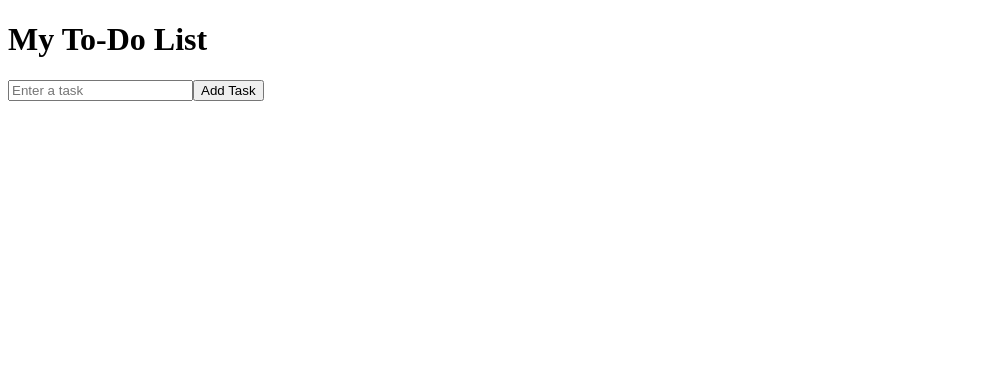
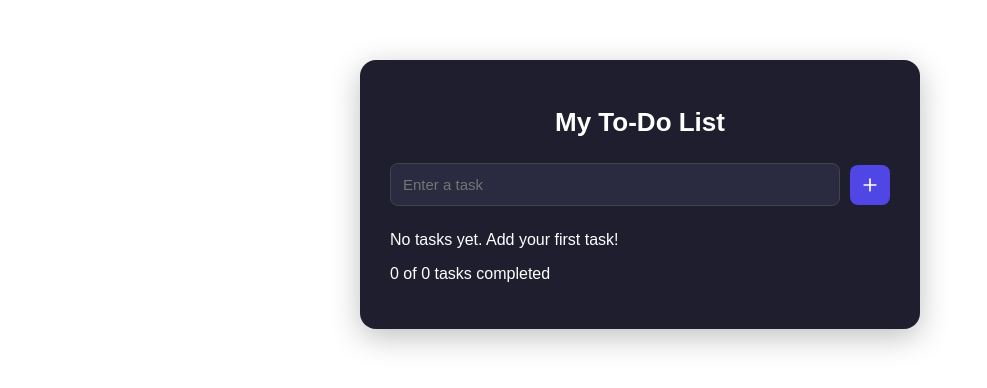
Before and after one commit to fuinodev/react-fundementals, a React (Vite) app: page / in a window 1280 px wide. Shown: the top 388 px of the page, without its empty margins (0-987 px from the left). Built offline with nearby package versions, Linux system fonts and the light colour scheme.

Commit message:
with css

```diff
--- a/src/components/Reducer/ReducerToDoList.jsx
+++ b/src/components/Reducer/ReducerToDoList.jsx
@@ -1,5 +1,8 @@
 import { useReducer, useState } from "react";
+import { Plus, Check, Undo2, Trash2 } from "lucide-react";
+import "./ReducerTodolist.css";
 
+// Reducer function
 const reducer = (state, action) => {
   switch (action.type) {
     case "add":
@@ -15,23 +18,26 @@ const reducer = (state, action) => {
     case "toggle":
       return state.map((task) =>
         task.id === action.id
-     ? {...task, completed : !task.completed}
+          ? { ...task, completed: !task.completed }
           : task
       );
 
     case "delete":
-   return state.filter((task) => task.id !== action.id);
-
+      return state.filter(
+        (task) => task.id !== action.id
+      );
 
     default:
       return state;
   }
 };
 
+// Main component
 const ReducerTodoList = () => {
   const [tasks, dispatch] = useReducer(reducer, []);
   const [input, setInput] = useState("");
 
+  // Add task
   const handleAdd = () => {
     if (!input.trim()) return;
 
@@ -45,40 +51,108 @@ const ReducerTodoList = () => {
   };
 
   return (
-    <div>
+    <div className="todo-container">
       <h1>My To-Do List</h1>
 
+      {/* Input Section */}
+      <div className="todo-input-group">
         <input
+          className="todo-input"
           type="text"
           value={input}
-        onChange={(event) => setInput(event.target.value)}
+          onChange={(event) =>
+            setInput(event.target.value)
+          }
+          onKeyDown={(event) => {
+            if (event.key === "Enter") {
+              handleAdd();
+            }
+          }}
           placeholder="Enter a task"
         />
 
-      <button onClick={handleAdd}>Add Task</button>
+        <button
+          className="todo-add-btn"
+          type="button"
+          onClick={handleAdd}
+          aria-label="Add task"
+        >
+          <Plus size={20} />
+        </button>
+      </div>
 
-      <ul>
+      {/* Task List */}
+      <ul className="todo-list">
         {tasks.map((task) => (
-          <li key={task.id}>
+          <li className="todo-item" key={task.id}>
+
+            {/* Task Text */}
             <span
+              className="todo-text"
               style={{
-    textDecoration: task.completed ? "line-through" : "none",
+                textDecoration: task.completed
+                  ? "line-through"
+                  : "none",
               }}
             >
               {task.text}
             </span>
 
- <button onClick={() => dispatch({ type: "toggle", id: task.id})}
+            {/* Complete / Undo Button */}
+            <button
+              className="todo-complete-btn"
+              type="button"
+              onClick={() =>
+                dispatch({
+                  type: "toggle",
+                  id: task.id,
+                })
+              }
+              aria-label={
+                task.completed
+                  ? "Undo completion"
+                  : "Complete task"
+              }
             >
-  {task.completed ? "Undo" : "Completed"}
+              {task.completed ? (
+                <Undo2 size={20} />
+              ) : (
+                <Check size={20} />
+              )}
             </button>
 
-          <button onClick={() => dispatch({ type: "delete", id: task.id})}>
-  Delete
+            {/* Delete Button */}
+            <button
+              className="todo-delete-btn"
+              type="button"
+              onClick={() =>
+                dispatch({
+                  type: "delete",
+                  id: task.id,
+                })
+              }
+              aria-label={`Delete ${task.text}`}
+            >
+              <Trash2 size={20} />
             </button>
+
           </li>
         ))}
       </ul>
+
+      {/* Empty State */}
+      {tasks.length === 0 && (
+        <p className="todo-empty">
+          No tasks yet. Add your first task!
+        </p>
+      )}
+
+      {/* Task Counter */}
+      <p className="todo-counter">
+        {tasks.filter((task) => task.completed).length}
+        {" "}of{" "}
+        {tasks.length} tasks completed
+      </p>
     </div>
   );
 };
--- /dev/null
+++ b/src/components/Reducer/ReducerToDolist.css
@@ -0,0 +1,134 @@
+
+/* Main Container */
+.todo-container {
+  max-width: 500px;
+  width: 90%;
+  margin: 60px auto;
+  padding: 30px;
+  background: #1e1e2e;
+  color: #ffffff;
+  border-radius: 16px;
+  box-shadow: 0 8px 30px rgba(0, 0, 0, 0.25);
+  font-family: Arial, sans-serif;
+}
+
+/* Title */
+.todo-container h1 {
+  text-align: center;
+  font-size: 26px;
+  margin-bottom: 25px;
+}
+
+/* Input Section */
+.todo-input-group {
+  display: flex;
+  align-items: center;
+  gap: 10px;
+  margin-bottom: 25px;
+}
+
+.todo-input {
+  flex: 1;
+  min-width: 0;
+  padding: 12px;
+  border: 1px solid #444;
+  border-radius: 8px;
+  background: #2a2a40;
+  color: white;
+  font-size: 15px;
+  outline: none;
+}
+
+.todo-input:focus {
+  border-color: #818cf8;
+}
+
+/* All Icon Buttons */
+.todo-container button {
+  display: inline-flex;
+  align-items: center;
+  justify-content: center;
+  padding: 10px;
+  border: none;
+  border-radius: 8px;
+  cursor: pointer;
+  transition: background 0.2s ease;
+}
+
+.todo-container button:focus-visible {
+  outline: 2px solid #c7d2fe;
+  outline-offset: 2px;
+}
+
+/* Add Button */
+.todo-add-btn {
+  background: #4f46e5;
+  color: white;
+}
+
+.todo-add-btn:hover {
+  background: #4338ca;
+}
+
+/* Task List */
+.todo-list {
+  list-style: none;
+  padding: 0;
+  margin: 0;
+}
+
+.todo-item {
+  display: flex;
+  align-items: center;
+  gap: 10px;
+  padding: 12px;
+  margin-bottom: 10px;
+  background: #2a2a40;
+  border-radius: 10px;
+}
+
+/* Task Text */
+.todo-text {
+  flex: 1;
+  min-width: 0;
+  overflow-wrap: anywhere;
+  font-size: 15px;
+}
+
+/* Complete Button */
+.todo-complete-btn {
+  background: #166534;
+  color: white;
+}
+
+.todo-complete-btn:hover {
+  background: #15803d;
+}
+
+/* Delete Button */
+.todo-delete-btn {
+  background: #991b1b;
+  color: white;
+}
+
+.todo-delete-btn:hover {
+  background: #b91c1c;
+}
+
+/* Responsive Design */
+@media (max-width: 480px) {
+  .todo-container {
+    width: 95%;
+    padding: 18px;
+    margin: 20px auto;
+  }
+
+  .todo-item {
+    padding: 10px;
+    gap: 6px;
+  }
+
+  .todo-container button {
+    padding: 8px;
+  }
+}
```
Lines whose indentation alone changed are shown as unchanged.
